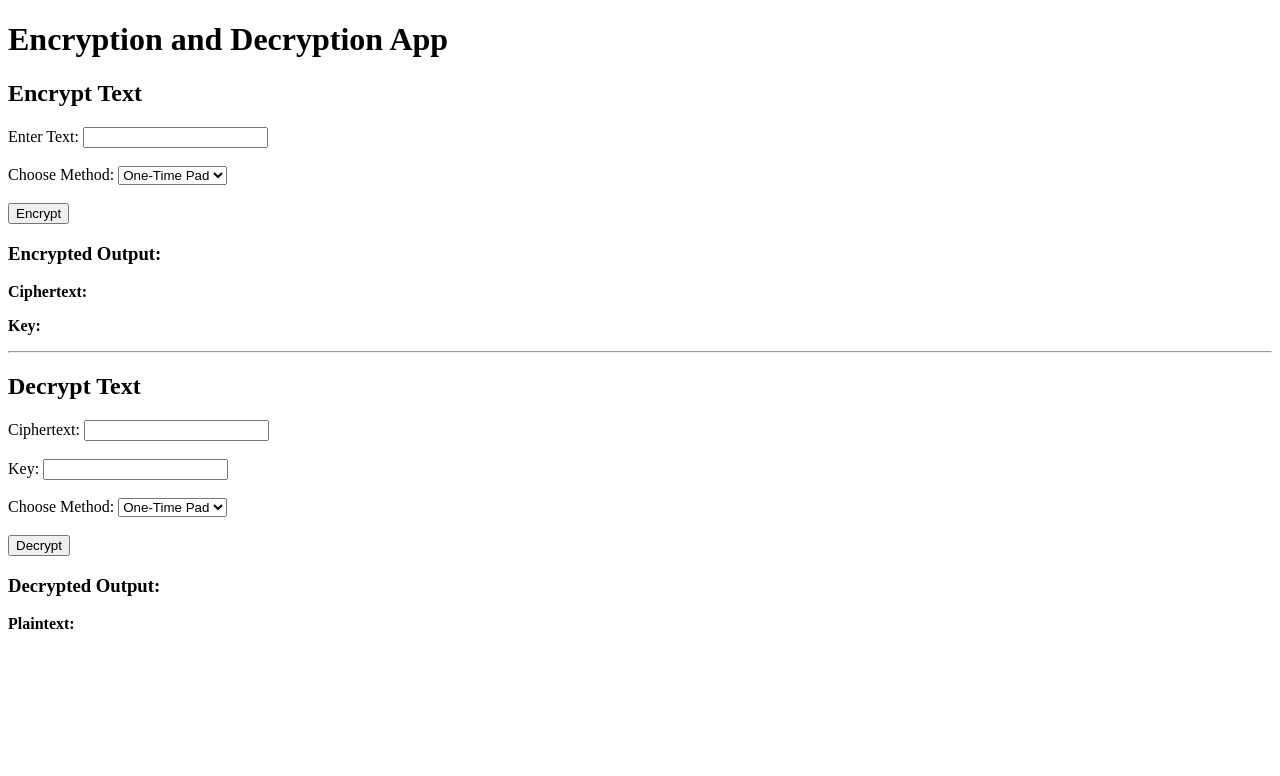
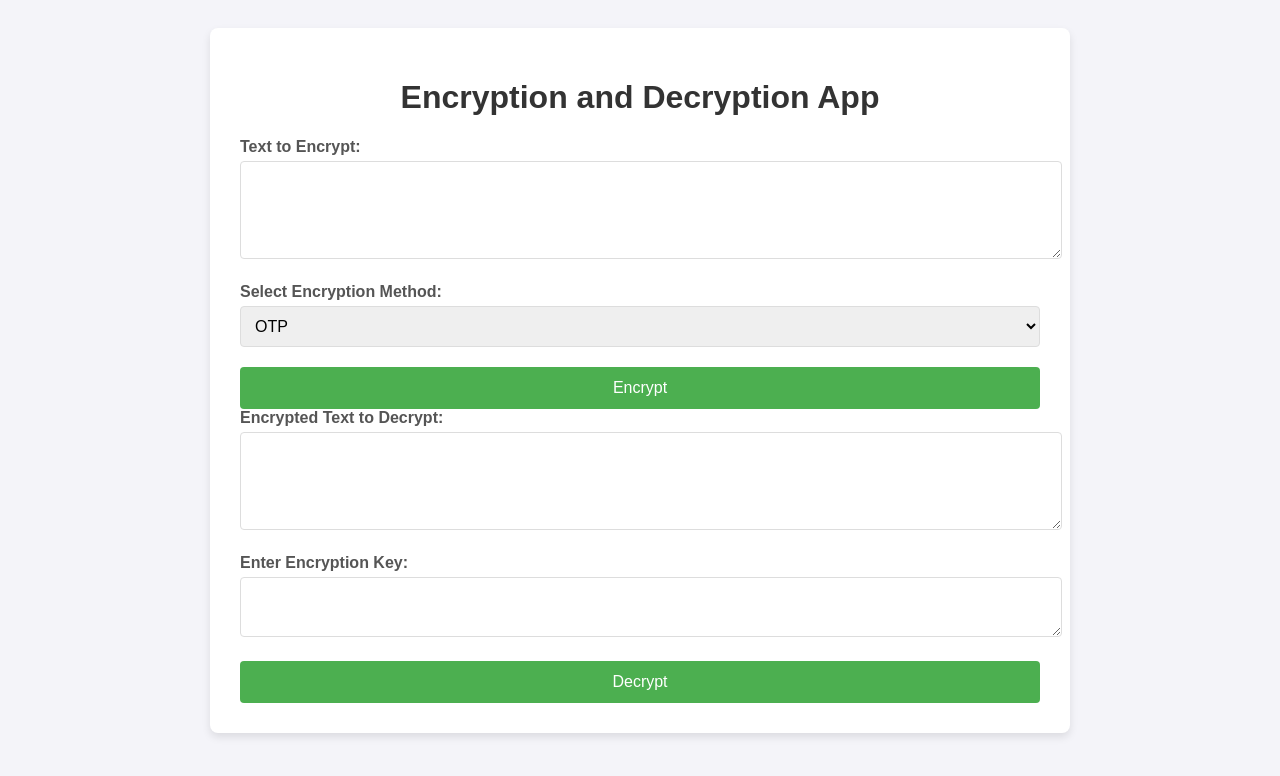
Before and after one commit to h-aya1/CNS, a Flask app: page / in a window 1280 px wide. Shown: the top 776 px of the page. Run offline with Flask 3, Linux system fonts and the light colour scheme.

Commit message:
Added RSA Edited html filw as well

```diff
--- a/app.py
+++ b/app.py
@@ -1,12 +1,15 @@
 from flask import Flask, request, jsonify, render_template
 import os
 import base64
+import subprocess
 from Crypto.Cipher import DES3, AES
 from Crypto.Random import get_random_bytes
 
 app = Flask(__name__)
 
-# Helper function for OTP (One-Time Pad)
+# ===========================
+#  OTP (One-Time Pad) Encryption
+# ===========================
 def otp_encrypt(plaintext):
     key = os.urandom(len(plaintext))  # Generate a random key
     ciphertext = bytes([p ^ k for p, k in zip(plaintext.encode(), key)])
@@ -18,7 +21,9 @@ def otp_decrypt(ciphertext, key):
     plaintext = bytes([c ^ k for c, k in zip(ciphertext, key)])
     return plaintext.decode()
 
-# Helper function for 3DES
+# ===========================
+#  3DES Encryption
+# ===========================
 def des3_encrypt(plaintext):
     key = DES3.adjust_key_parity(get_random_bytes(24))
     cipher = DES3.new(key, DES3.MODE_ECB)
@@ -33,7 +38,9 @@ def des3_decrypt(ciphertext, key):
     decrypted = cipher.decrypt(ciphertext).decode().strip()
     return decrypted
 
-# Helper function for AES
+# ===========================
+#  AES Encryption
+# ===========================
 def aes_encrypt(plaintext):
     key = get_random_bytes(16)
     cipher = AES.new(key, AES.MODE_ECB)
@@ -48,12 +55,40 @@ def aes_decrypt(ciphertext, key):
     decrypted = cipher.decrypt(ciphertext).decode().strip()
     return decrypted
 
-# Homepage route
+# ===========================
+#  RSA Encryption using OpenSSL
+# ===========================
+def rsa_encrypt(plaintext):
+    with open("plaintext.txt", "w") as f:
+        f.write(plaintext)
+
+    subprocess.run([
+        "openssl", "pkeyutl", "-encrypt", "-pubin", "-inkey", "public_key.pem", "-in", "plaintext.txt", "-out", "message.enc"
+    ], check=True)
+
+    with open("message.enc", "rb") as f:
+        ciphertext = base64.b64encode(f.read()).decode()
+    return ciphertext
+
+def rsa_decrypt(ciphertext):
+    with open("message.enc", "wb") as f:
+        f.write(base64.b64decode(ciphertext))
+
+    subprocess.run([
+        "openssl", "pkeyutl", "-decrypt", "-inkey", "private_key.pem", "-in", "message.enc", "-out", "decrypted.txt"
+    ], check=True)
+
+    with open("decrypted.txt", "r") as f:
+        plaintext = f.read()
+    return plaintext
+
+# ===========================
+#  Flask Routes
+# ===========================
 @app.route('/')
 def home():
-    return render_template('index.html')  # Loads the frontend
+    return render_template('index.html')
 
-# API route for encryption
 @app.route('/encrypt', methods=['POST'])
 def encrypt():
     data = request.json
@@ -66,12 +101,14 @@ def encrypt():
         ciphertext, key = des3_encrypt(plaintext)
     elif method == "AES":
         ciphertext, key = aes_encrypt(plaintext)
+    elif method == "RSA":
+        ciphertext = rsa_encrypt(plaintext)
+        key = "Public key is used; no key needed for encryption"
     else:
         return jsonify({"error": "Invalid encryption method"}), 400
 
     return jsonify({"ciphertext": ciphertext, "key": key})
 
-# API route for decryption
 @app.route('/decrypt', methods=['POST'])
 def decrypt():
     data = request.json
@@ -85,6 +122,8 @@ def decrypt():
         plaintext = des3_decrypt(ciphertext, key)
     elif method == "AES":
         plaintext = aes_decrypt(ciphertext, key)
+    elif method == "RSA":
+        plaintext = rsa_decrypt(ciphertext)
     else:
         return jsonify({"error": "Invalid decryption method"}), 400
 
--- /dev/null
+++ b/decrypted.txt
@@ -0,0 +1 @@
+hello
--- /dev/null
+++ b/plaintext.txt
@@ -0,0 +1 @@
+hello
--- a/templates/index.html
+++ b/templates/index.html
@@ -3,91 +3,185 @@
 <head>
     <meta charset="UTF-8">
     <meta name="viewport" content="width=device-width, initial-scale=1.0">
-    <title>Encryption & Decryption</title>
+    <title>Encryption/Decryption App</title>
+    <link rel="stylesheet" href="https://cdnjs.cloudflare.com/ajax/libs/font-awesome/6.0.0-beta3/css/all.min.css">
+    <style>
+        body {
+            font-family: Arial, sans-serif;
+            padding: 20px;
+            background-color: #f4f4f9;
+        }
+        .container {
+            max-width: 800px;
+            margin: auto;
+            background-color: #fff;
+            padding: 30px;
+            border-radius: 8px;
+            box-shadow: 0 4px 8px rgba(0, 0, 0, 0.1);
+        }
+        h1 {
+            text-align: center;
+            color: #333;
+        }
+        .form-group {
+            margin-bottom: 20px;
+        }
+        label {
+            display: block;
+            font-weight: bold;
+            color: #555;
+        }
+        input[type="text"], textarea {
+            width: 100%;
+            padding: 10px;
+            margin-top: 5px;
+            border: 1px solid #ddd;
+            border-radius: 4px;
+            font-size: 16px;
+        }
+        select {
+            width: 100%;
+            padding: 10px;
+            margin-top: 5px;
+            border: 1px solid #ddd;
+            border-radius: 4px;
+            font-size: 16px;
+        }
+        .btn {
+            background-color: #4CAF50;
+            color: white;
+            padding: 12px 24px;
+            border: none;
+            border-radius: 4px;
+            font-size: 16px;
+            cursor: pointer;
+            display: block;
+            width: 100%;
+        }
+        .btn:hover {
+            background-color: #45a049;
+        }
+        .output-box {
+            background-color: #f9f9f9;
+            padding: 10px;
+            border: 1px solid #ddd;
+            border-radius: 4px;
+            margin-top: 20px;
+        }
+        .output-box .btn-copy {
+            background-color: #007BFF;
+            font-size: 14px;
+            padding: 8px 16px;
+            margin-top: 10px;
+        }
+        .btn-copy:hover {
+            background-color: #0056b3;
+        }
+    </style>
 </head>
 <body>
-    <h1>Encryption and Decryption App</h1>
 
-    <!-- Encryption Form -->
-    <h2>Encrypt Text</h2>
-    <form id="encryption-form">
-        <label for="text">Enter Text:</label>
-        <input type="text" id="text" name="text" required><br><br>
+    <div class="container">
+        <h1>Encryption and Decryption App</h1>
 
-        <label for="method">Choose Method:</label>
-        <select id="method" name="method">
-            <option value="OTP">One-Time Pad</option>
-            <option value="3DES">3DES</option>
-            <option value="AES">AES</option>
-        </select><br><br>
+        <!-- Encryption Section -->
+        <div class="form-group">
+            <label for="plaintext">Text to Encrypt:</label>
+            <textarea id="plaintext" rows="4"></textarea>
+        </div>
+        <div class="form-group">
+            <label for="method">Select Encryption Method:</label>
+            <select id="method">
+                <option value="OTP">OTP</option>
+                <option value="3DES">3DES</option>
+                <option value="AES">AES</option>
+                <option value="RSA">RSA</option>
+            </select>
+        </div>
+        <button class="btn" onclick="encryptText()">Encrypt</button>
 
-        <button type="submit">Encrypt</button>
-    </form>
+        <!-- Encrypted Output Section -->
+        <div class="output-box" id="encrypted-output" style="display: none;">
+            <label for="ciphertext">Encrypted Text:</label>
+            <textarea id="ciphertext" rows="4" readonly></textarea>
+            <button class="btn-copy" onclick="copyText('ciphertext')">Copy Ciphertext</button>
+            <label for="encryption-key">Encryption Key:</label>
+            <textarea id="key" rows="2" readonly></textarea>
+            <button class="btn-copy" onclick="copyText('key')">Copy Key</button>
+        </div>
 
-    <h3>Encrypted Output:</h3>
-    <p><strong>Ciphertext:</strong> <span id="ciphertext"></span></p>
-    <p><strong>Key:</strong> <span id="key"></span></p>
+        <!-- Decryption Section -->
+        <div class="form-group">
+            <label for="ciphertext-decrypt">Encrypted Text to Decrypt:</label>
+            <textarea id="ciphertext-decrypt" rows="4"></textarea>
+        </div>
+        <div class="form-group">
+            <label for="key-decrypt">Enter Encryption Key:</label>
+            <textarea id="key-decrypt" rows="2"></textarea>
+        </div>
+        <button class="btn" onclick="decryptText()">Decrypt</button>
 
-    <hr>
-
-    <!-- Decryption Form -->
-    <h2>Decrypt Text</h2>
-    <form id="decryption-form">
-        <label for="ciphertext-input">Ciphertext:</label>
-        <input type="text" id="ciphertext-input" required><br><br>
-
-        <label for="key-input">Key:</label>
-        <input type="text" id="key-input" required><br><br>
-
-        <label for="method-decrypt">Choose Method:</label>
-        <select id="method-decrypt">
-            <option value="OTP">One-Time Pad</option>
-            <option value="3DES">3DES</option>
-            <option value="AES">AES</option>
-        </select><br><br>
-
-        <button type="submit">Decrypt</button>
-    </form>
-
-    <h3>Decrypted Output:</h3>
-    <p><strong>Plaintext:</strong> <span id="plaintext"></span></p>
+        <!-- Decrypted Output Section -->
+        <div class="output-box" id="decrypted-output" style="display: none;">
+            <label for="decrypted-text">Decrypted Text:</label>
+            <textarea id="decrypted-text" rows="4" readonly></textarea>
+            <button class="btn-copy" onclick="copyText('decrypted-text')">Copy Decrypted Text</button>
+        </div>
+    </div>
 
     <script>
-        // Encryption Form Submission
-        document.getElementById('encryption-form').addEventListener('submit', async function(event) {
-            event.preventDefault();
+        function encryptText() {
+            const plaintext = document.getElementById("plaintext").value;
+            const method = document.getElementById("method").value;
 
-            const text = document.getElementById('text').value;
-            const method = document.getElementById('method').value;
+            fetch("/encrypt", {
+                method: "POST",
+                headers: {
+                    "Content-Type": "application/json"
+                },
+                body: JSON.stringify({ text: plaintext, method: method })
+            })
+            .then(response => response.json())
+            .then(data => {
+                if (data.ciphertext && data.key) {
+                    document.getElementById("ciphertext").value = data.ciphertext;
+                    document.getElementById("key").value = data.key;
+                    document.getElementById("encrypted-output").style.display = "block";
+                } else {
+                    alert("Error encrypting text.");
+                }
+            });
+        }
 
-            const response = await fetch('/encrypt', {
-                method: 'POST',
-                headers: { 'Content-Type': 'application/json' },
-                body: JSON.stringify({ text, method })
+        function decryptText() {
+            const ciphertext = document.getElementById("ciphertext-decrypt").value;
+            const key = document.getElementById("key-decrypt").value;
+            const method = document.getElementById("method").value;
+
+            fetch("/decrypt", {
+                method: "POST",
+                headers: {
+                    "Content-Type": "application/json"
+                },
+                body: JSON.stringify({ ciphertext: ciphertext, key: key, method: method })
+            })
+            .then(response => response.json())
+            .then(data => {
+                if (data.plaintext) {
+                    document.getElementById("decrypted-text").value = data.plaintext;
+                    document.getElementById("decrypted-output").style.display = "block";
+                } else {
+                    alert("Error decrypting text.");
+                }
             });
+        }
 
-            const data = await response.json();
-            document.getElementById('ciphertext').textContent = data.ciphertext || "Error!";
-            document.getElementById('key').textContent = data.key || "Error!";
-        });
+        function copyText(id) {
+            const textArea = document.getElementById(id);
+            textArea.select();
+            document.execCommand("copy");
+        }
+    </script>
 
-        // Decryption Form Submission
-        document.getElementById('decryption-form').addEventListener('submit', async function(event) {
-            event.preventDefault();
-
-            const ciphertext = document.getElementById('ciphertext-input').value;
-            const key = document.getElementById('key-input').value;
-            const method = document.getElementById('method-decrypt').value;
-
-            const response = await fetch('/decrypt', {
-                method: 'POST',
-                headers: { 'Content-Type': 'application/json' },
-                body: JSON.stringify({ ciphertext, key, method })
-            });
-
-            const data = await response.json();
-            document.getElementById('plaintext').textContent = data.plaintext || "Error!";
-        });
-    </script>
 </body>
 </html>
```
Also changed, not shown: 3 other files.
